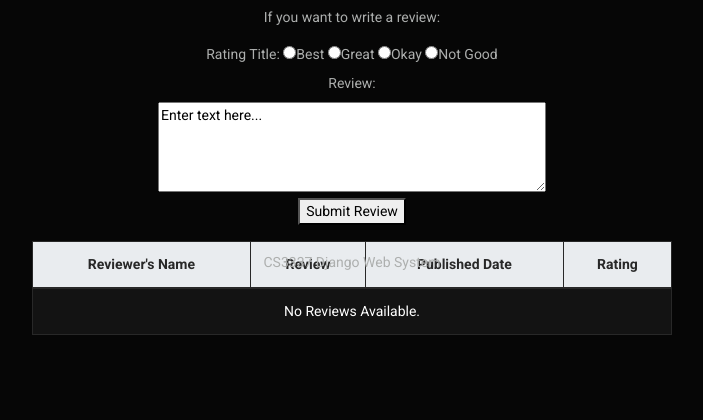
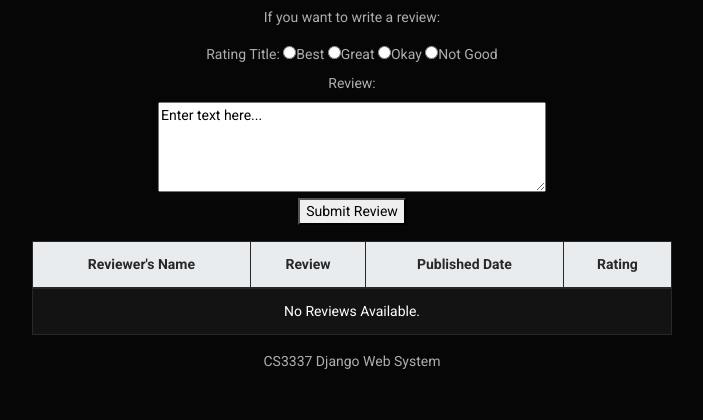
Before and after one commit to rbelleca/CS3337_Proj, a Django app: page /book_detail/4 in a window 1280 px wide. Shown: the part 479-899 px from the top of the page, without its empty margins (288-991 px from the left). Before the commit the page ends 814 px from the top, so only its background shows below. Run offline with Django 3.2, Linux system fonts and the light colour scheme; a user stored in the database is signed in; data comes from the database, SQL or seed files in the repository; both versions use the stored data as it was after the commit; some libraries are stand-ins or nearby versions.

Commit message:
fixed footer

```diff
--- a/bookEx/templates/base.html
+++ b/bookEx/templates/base.html
@@ -29,28 +29,9 @@
         <li class="nav-item">
             <a class="nav-link" href="/mybooks">Profile</a>
         </li>
-<!--      <li class="nav-item dropdown">-->
-<!--        <a class="nav-link dropdown-toggle" data-toggle="dropdown" href="#" role="button" aria-haspopup="true" aria-expanded="false">Dropdown</a>-->
-<!--        <div class="dropdown-menu">-->
-<!--          <a class="dropdown-item" href="#">Action</a>-->
-<!--          <a class="dropdown-item" href="#">Another action</a>-->
-<!--          <a class="dropdown-item" href="#">Something else here</a>-->
-<!--          <div class="dropdown-divider"></div>-->
-<!--          <a class="dropdown-item" href="#">Separated link</a>-->
-<!--        </div>-->
-<!--      </li>-->
+
         {% endblock navbar_item %}
     </ul>
-
-    <!--    Search Feature -->
-<!--    <form action="" enctype="multipart/form-data" method="post" class="form-inline my-2 my-lg-0" novalidate>-->
-<!--        <table>-->
-<!--            {{form.as_table}}-->
-<!--        </table>-->
-<!--        {% csrf_token %}-->
-<!--      <input class="form-control mr-sm-2" type="text" placeholder="Search">-->
-<!--      <button class="btn btn-secondary my-2 my-sm-0" type="submit">Search</button>-->
-<!--    </form>-->
 
     <div class="ml-5">
         <span style="float: right;">
@@ -77,42 +58,10 @@
     {% endblock main_content %}
 </div>
 
-<div class="fixed-bottom">
-    {% block footer %}
-
-    <footer class="text-center fixed-bottom mb-5 fixed-bottom" id="footer"> CS3337 Django Web System </footer>
-    {% endblock footer %}
-</div>
-
-
-
-<!--<div id="wrapper">-->
-<!--    <header id="header">-->
-<!--        <div id="logo">-->
-<!--            <img src="{% static 'logo.jpg' %}" width="100" height="100" alt="" />-->
-<!--        </div>-->
-<!--        <div id="topbanner">-->
-<!--            <img src="{% static 'topbanner.jpg' %}" alt="" width="800" height="100"/>-->
-<!--        </div>-->
-<!--    </header>-->
-<!--    <aside id="leftsidebar">-->
-<!--        <nav id="nav">-->
-<!--             <ul>-->
-<!--                {% block sidenav %}-->
-<!--                  <li>Menu 1</li>-->
-<!--                  <li>Menu 2</li>-->
-<!--                  <li>Menu 3</li>-->
-<!--                {% endblock sidenav %}-->
-<!--             </ul>-->
-<!--        </nav>-->
-<!--    </aside>-->
-<!--    <section id="main">-->
-<!--        {% block content %}-->
-<!--           Hello-->
-<!--        {% endblock content %}-->
-<!--    </section>-->
-<!--</div>-->
-
+<!-- class="fixed-bottom">-->
+{% block footer %}
+<footer class="sticky-bottom text-center mb-5" id="footer"> CS3337 Django Web System </footer>
+{% endblock footer %}
 
 </body>
 </html>
--- a/bookEx/templates/bookMng/book_detail.html
+++ b/bookEx/templates/bookMng/book_detail.html
@@ -93,6 +93,10 @@
 
     {% endfor %}
     {% endif %}
+    </table>
 </div>
+{% endblock main_content %}
 
-{% endblock main_content %}
+{% block footer %}
+<footer class="text-center mb-5" id="footer"> CS3337 Django Web System </footer>
+{% endblock footer %}
```
Also changed, not shown: bookEx/static/uploads/1546441747954.jpg (added), bookEx/static/uploads/5drhYZEiu7HMRiW3FIOLbb4uc2BFZJ6VCtocBVns4lI.png (added), db.sqlite3.
